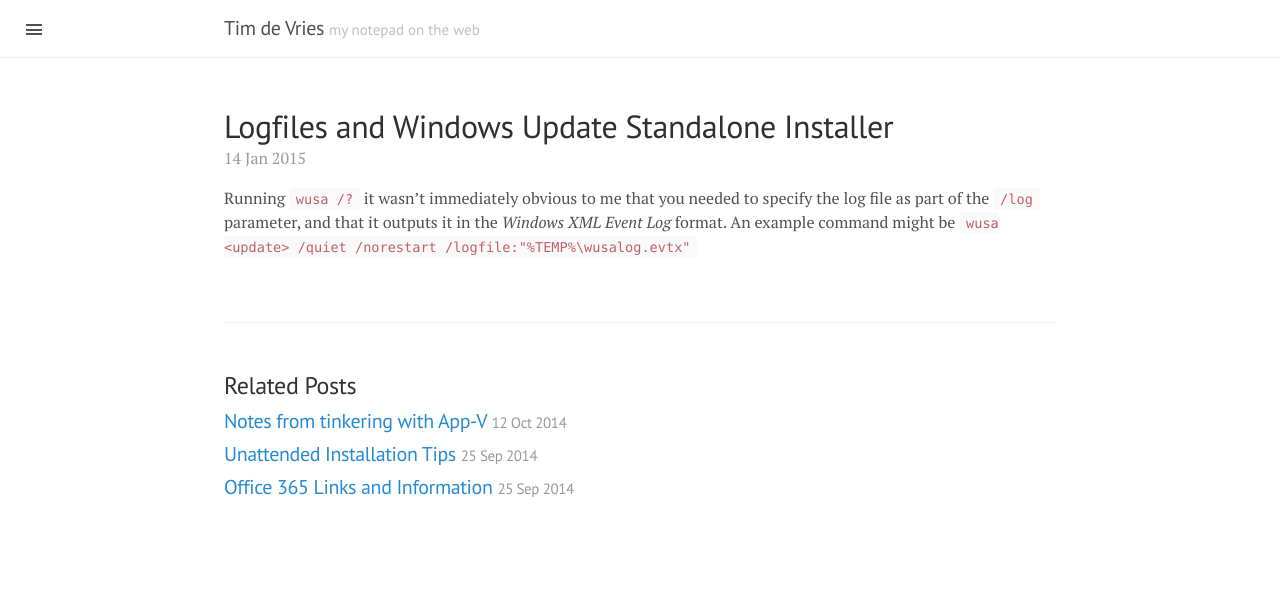
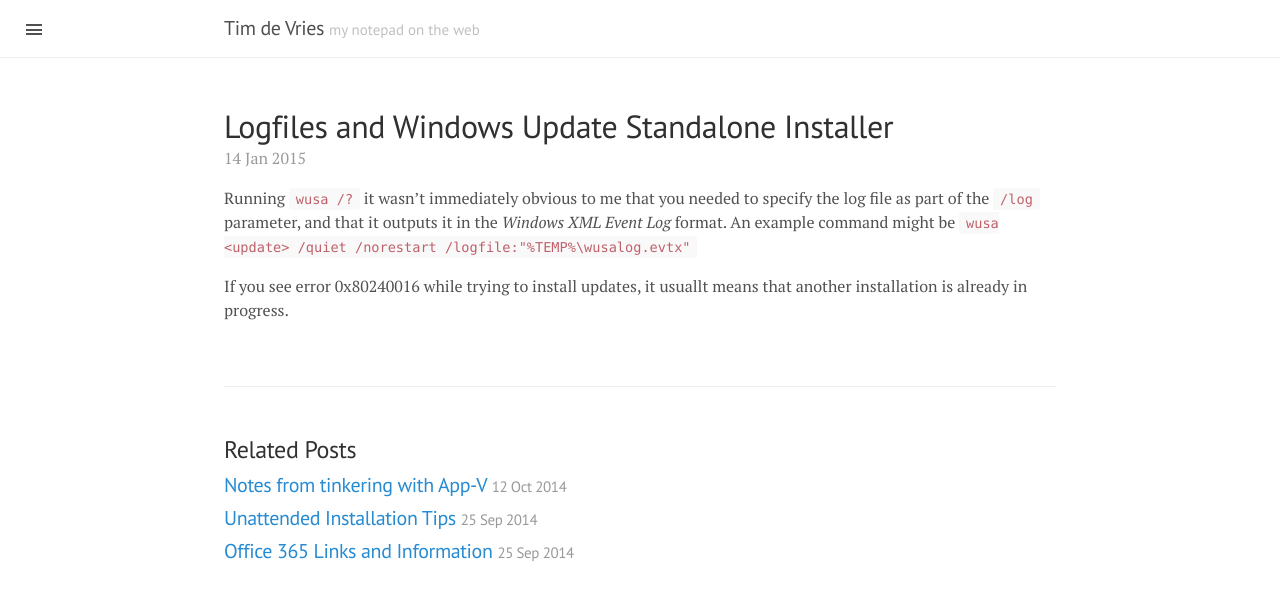
Before and after one commit to timbodv/timbodv.github.io, a Jekyll site: the page built from _posts/2015-01-14-wusa-logs.md, in a window 1280 px wide. Shown: the top 600 px of the page. Built offline with Jekyll 4.4.1, drawn with Linux system fonts in a browser that asks for light colours; Markdown is read by kramdown in place of the engine named in the settings.

Commit message:
Update 2015-01-14-wusa-logs.md

```diff
--- a/_posts/2015-01-14-wusa-logs.md
+++ b/_posts/2015-01-14-wusa-logs.md
@@ -4,3 +4,5 @@ title: Logfiles and Windows Update Standalone Installer
 ---
 
 Running `wusa /?` it wasn't immediately obvious to me that you needed to specify the log file as part of the `/log` parameter, and that it outputs it in the _Windows XML Event Log_ format. An example command might be `wusa <update> /quiet /norestart /logfile:"%TEMP%\wusalog.evtx"`
+
+If you see error 0x80240016 while trying to install updates, it usuallt means that another installation is already in progress.
```
